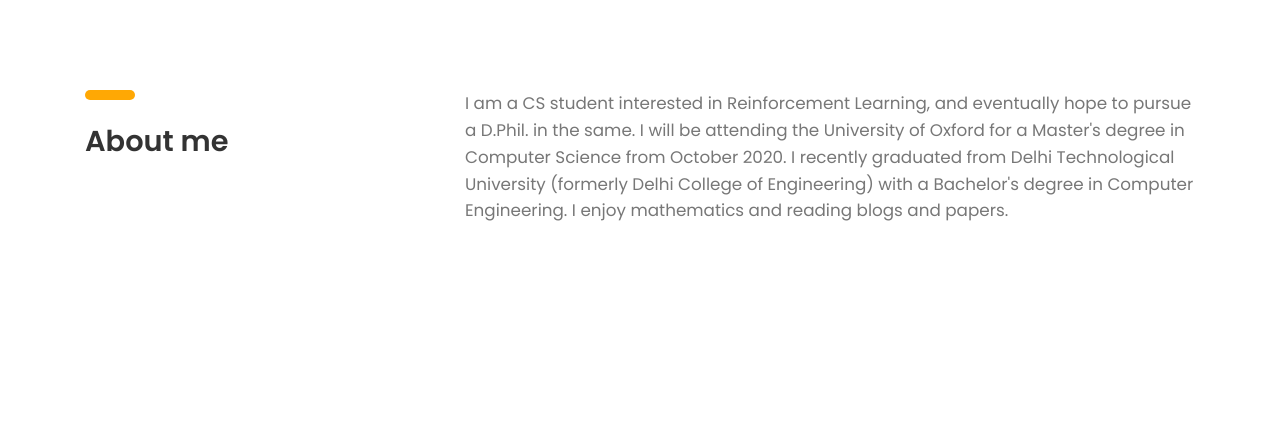
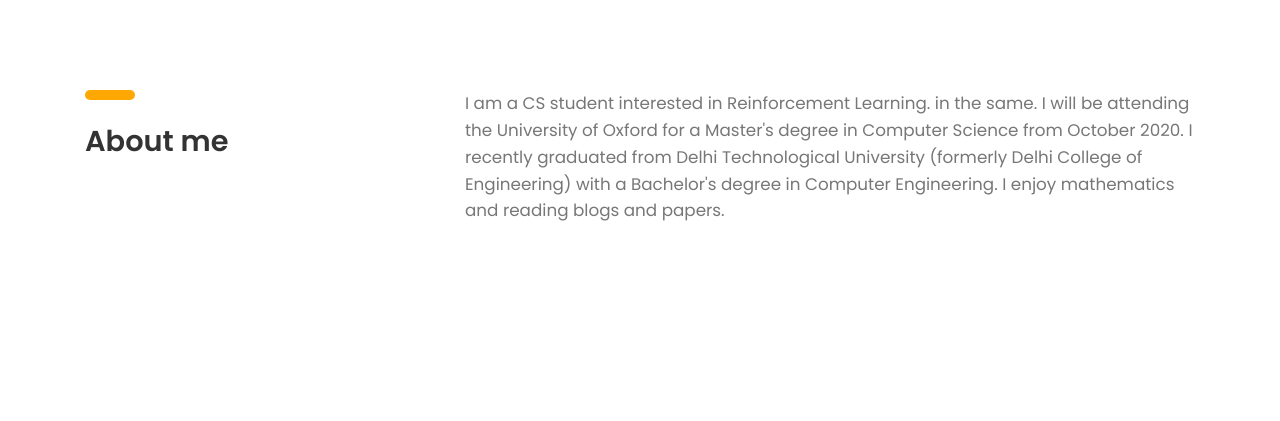
Before and after one commit to sharan-dce/sharan-dce.github.io, a plain HTML site: page index.html in a window 1280 px wide. Shown: the part 670-1091 px from the top of the page. Drawn offline with Linux system fonts and the light colour scheme; files whose address does not match are found by name.

Commit message:
Update index.html

```diff
--- a/index.html
+++ b/index.html
@@ -62,7 +62,7 @@
 					</div>
 				</div><!-- col-sm-4 -->
 				<div class="col-sm-8">
-					<p class="margin-b-50">I am a CS student interested in Reinforcement Learning, and eventually hope to pursue a D.Phil. in the same. I will be attending the University of Oxford for a Master's degree in Computer Science from October 2020. I recently graduated from Delhi Technological University (formerly Delhi College of Engineering) with a Bachelor's degree in Computer Engineering. I enjoy mathematics and reading blogs and papers.</p>
+					<p class="margin-b-50">I am a CS student interested in Reinforcement Learning. in the same. I will be attending the University of Oxford for a Master's degree in Computer Science from October 2020. I recently graduated from Delhi Technological University (formerly Delhi College of Engineering) with a Bachelor's degree in Computer Engineering. I enjoy mathematics and reading blogs and papers.</p>
 
 					</div><!-- row -->
 				</div><!-- col-sm-8 -->
```
